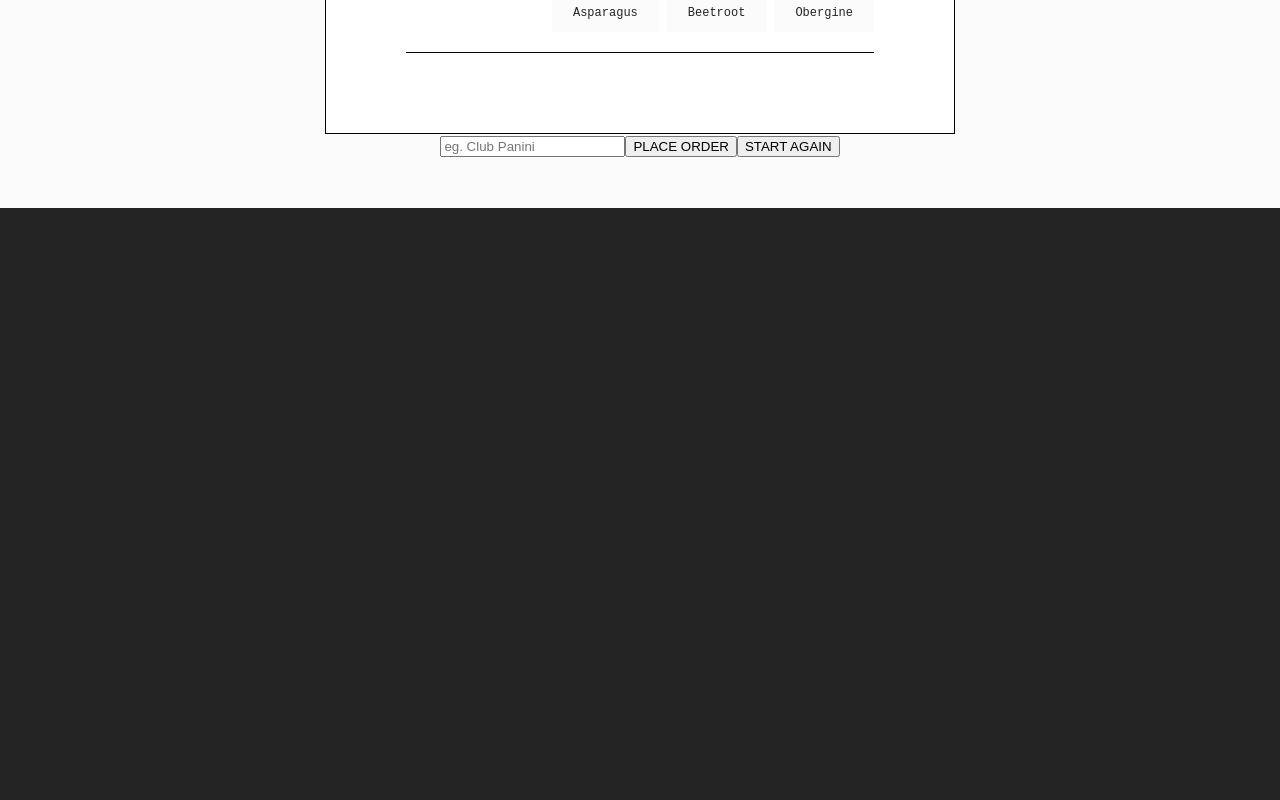
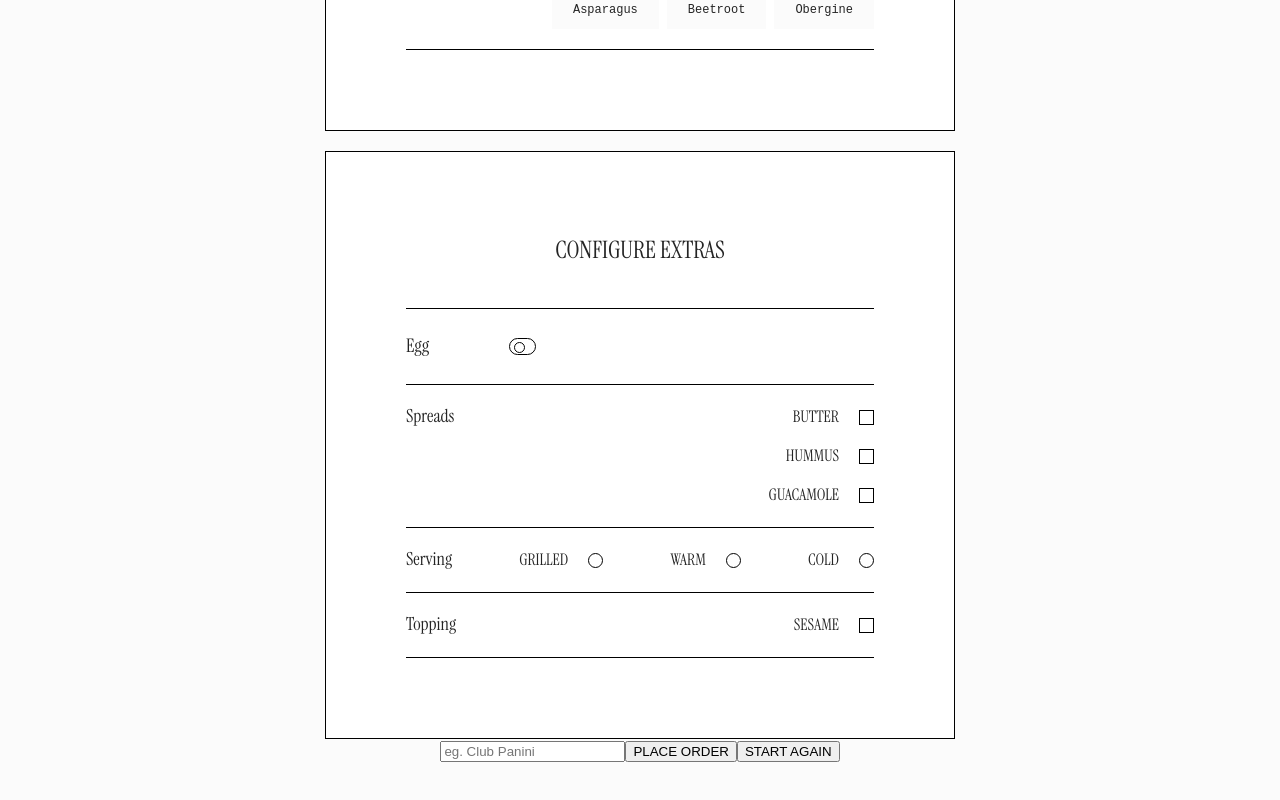
Before and after one commit to Wiecek-K/panini-creator, a React (Vite) app: page / in a window 1280 px wide. Shown: the part 592-1392 px from the top of the page. Before the commit the page ends 800 px from the top, so only its background shows below. Built offline with nearby package versions, Linux system fonts and the light colour scheme; a web font is replaced by a local one.

Commit message:
created extras card

```diff
--- a/src/components/Form/Select/Select.tsx
+++ b/src/components/Form/Select/Select.tsx
@@ -22,7 +22,7 @@ export const Select = ({ name, sectionName = '', options }: SelectProps) => {
 
   const { control, setValue } = useFormContext()
   useEffect(() => {
-    setValue(componentName, optionsObjectsArray[0])
+    setValue(componentName, optionsObjectsArray[0].value)
   }, [])
 
   const selectStyles: StylesConfig = {
@@ -91,6 +91,7 @@ export const Select = ({ name, sectionName = '', options }: SelectProps) => {
     },
   }
 
+  // eslint-disable-next-line @typescript-eslint/no-explicit-any
   const DropdownIndicator: any = ({
     ...props
   }: DropdownIndicatorProps<typeof DropdownIndicator>) => {
@@ -108,9 +109,12 @@ export const Select = ({ name, sectionName = '', options }: SelectProps) => {
       render={({ field: { onChange, value, name } }) => (
         <ReactSelect
           components={{ DropdownIndicator }}
-          defaultValue={value}
-          onChange={onChange}
-          value={value}
+          onChange={(value) => {
+            // eslint-disable-next-line @typescript-eslint/ban-ts-comment
+            // @ts-ignore
+            onChange(value.value)
+          }}
+          value={optionsObjectsArray.find((option) => option.value === value)}
           name={name}
           options={optionsObjectsArray}
           styles={selectStyles}
--- a/src/components/PaniniForm/PaniniForm.tsx
+++ b/src/components/PaniniForm/PaniniForm.tsx
@@ -17,6 +17,8 @@ import { servingVariant } from '../../data/serving'
 import { meatVariants } from '../../data/meat'
 import { dressingVariants } from '../../data/dressing'
 import { cheeseVariants } from '../../data/cheese'
+import { eggVariants } from '../../data/egg'
+import { toppingVariant } from '../../data/topping'
 interface PaniniFormProps {
   isOpened?: boolean
   endFormFnc: () => void
@@ -42,7 +44,16 @@ interface PaniniFormProps {
 // export type FormGenerator = StepOneData & StepTwoData
 
 export const PaniniForm = ({ isOpened }: PaniniFormProps) => {
-  const onSubmit = (data: FieldValues) => console.log(data)
+  const onSubmit = (data: FieldValues) =>
+    console.log({
+      ...data,
+      base: {
+        ...data.base,
+        vegetableVariant: Object.keys(data.base.vegetableVariant).filter(
+          (key) => data.base.vegetableVariant[key]
+        ),
+      },
+    })
   const methods = useForm()
 
   //   const methods = useForm<FormGenerator>()
@@ -100,7 +111,14 @@ export const PaniniForm = ({ isOpened }: PaniniFormProps) => {
               </div>
             </FormField>
           </FormCard>
-          {/* <FormCard header="CONFIGURE EXTRAS">
+          <FormCard header="CONFIGURE EXTRAS">
+            <MultiPositionFormField
+              name={'egg'}
+              sectionName="extras"
+              selectorComponent={<Select name="egg" options={eggVariants} />}
+              linesBetweenSelectors={false}
+            />
+
             <FormField>
               <h3 className={styles.fieldName}>Spreads</h3>
               <div className={styles.spreadsContainer}>
@@ -108,6 +126,7 @@ export const PaniniForm = ({ isOpened }: PaniniFormProps) => {
                   <Checkbox
                     labelText={spread}
                     name={`spreads.${spread}`}
+                    sectionName="extras"
                     key={`spreads.${spread}`}
                   />
                 ))}
@@ -115,9 +134,27 @@ export const PaniniForm = ({ isOpened }: PaniniFormProps) => {
             </FormField>
             <FormField>
               <h3 className={styles.fieldName}>Serving</h3>
-              <Radio name={'serving'} options={servingVariant}></Radio>
+              <Radio
+                name={'serving'}
+                sectionName="extras"
+                options={servingVariant}
+              ></Radio>
+            </FormField>
+            <FormField>
+              <h3 className={styles.fieldName}>Topping</h3>
+              <div className={styles.toppingsContainer}>
+                {toppingVariant.map((topping) => (
+                  <Checkbox
+                    labelText={topping}
+                    name={`topping.${topping}`}
+                    key={`topping.${topping}`}
+                    sectionName="extras"
+                  />
+                ))}
+              </div>
             </FormField>
           </FormCard>
+          {/*
           <FormCard header="FINALIZE ORDER">
 
           </FormCard>  */}
```
Also changed, not shown: src/data/egg.ts (renamed from src/data/egg.js), src/data/topping.ts (renamed from src/data/topping.js).
